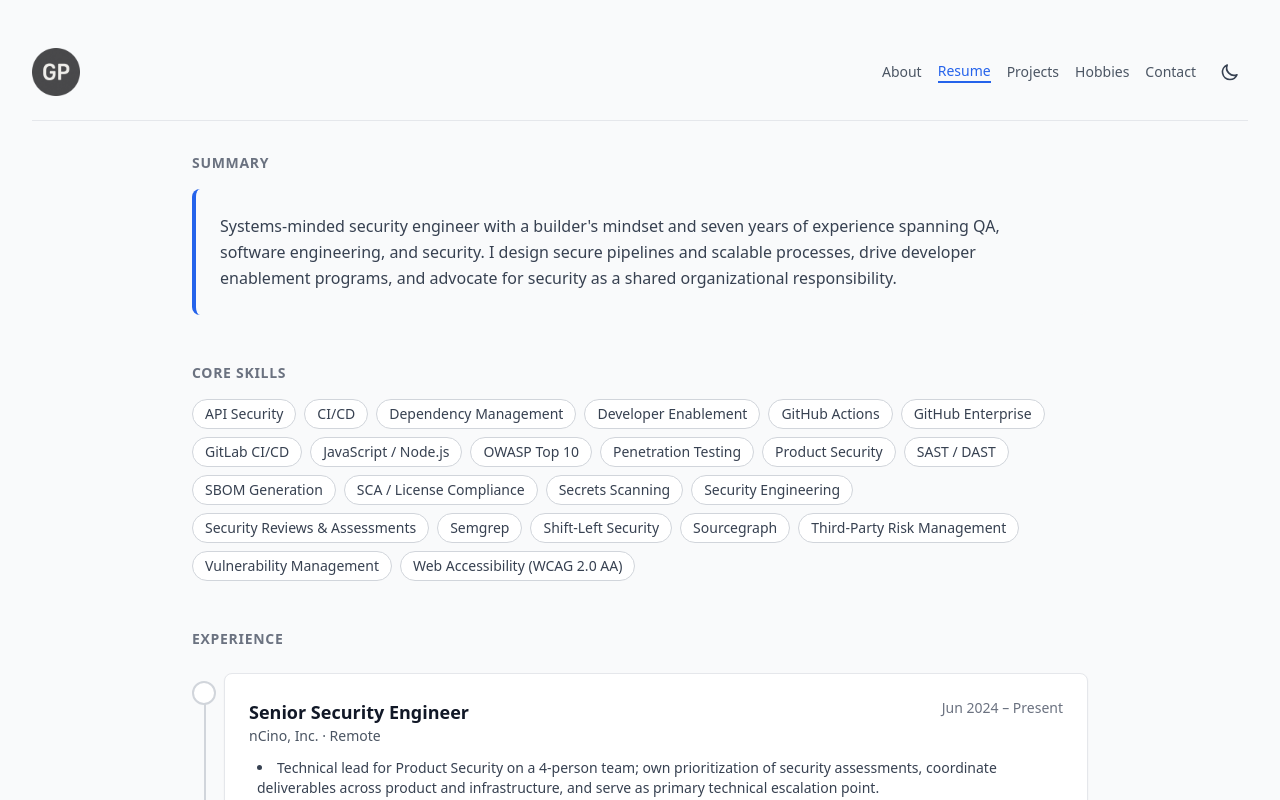
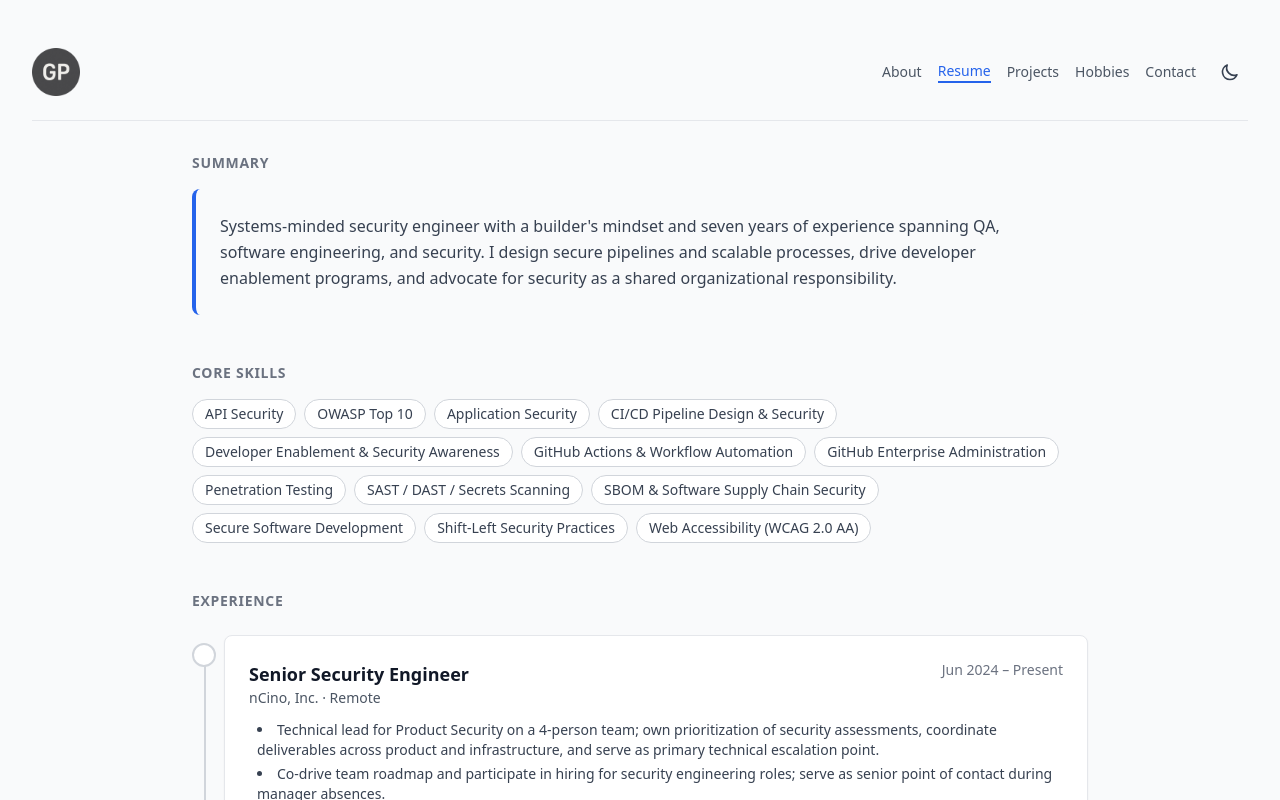
Before and after one commit to garretpatten/garretpatten.com, a Vue app: page /resume in a window 1280 px wide. Shown: the top 800 px of the page. Built offline with nearby package versions, Linux system fonts and the light colour scheme.

Commit message:
reduce number of 'skills' on resume page

```diff
--- a/src/views/ResumeView.vue
+++ b/src/views/ResumeView.vue
@@ -80,27 +80,17 @@ import TimelineItem from '../components/TimelineItem.vue'
 
 const skills = ref([
   'API Security',
-  'CI/CD',
-  'Dependency Management',
-  'Developer Enablement',
-  'GitHub Actions',
-  'GitHub Enterprise',
-  'GitLab CI/CD',
-  'JavaScript / Node.js',
   'OWASP Top 10',
+  'Application Security',
+  'CI/CD Pipeline Design & Security',
+  'Developer Enablement & Security Awareness',
+  'GitHub Actions & Workflow Automation',
+  'GitHub Enterprise Administration',
   'Penetration Testing',
-  'Product Security',
-  'SAST / DAST',
-  'SBOM Generation',
-  'SCA / License Compliance',
-  'Secrets Scanning',
-  'Security Engineering',
-  'Security Reviews & Assessments',
-  'Semgrep',
-  'Shift-Left Security',
-  'Sourcegraph',
-  'Third-Party Risk Management',
-  'Vulnerability Management',
+  'SAST / DAST / Secrets Scanning',
+  'SBOM & Software Supply Chain Security',
+  'Secure Software Development',
+  'Shift-Left Security Practices',
   'Web Accessibility (WCAG 2.0 AA)'
 ])
 
```
